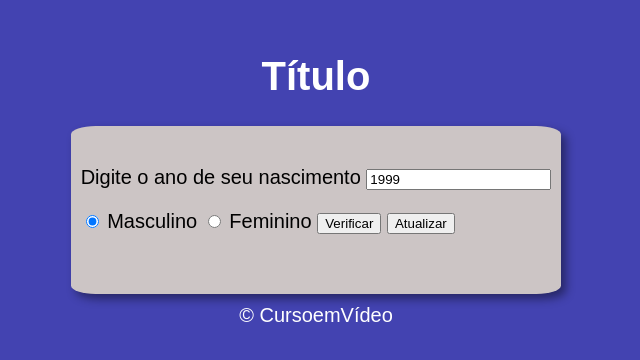
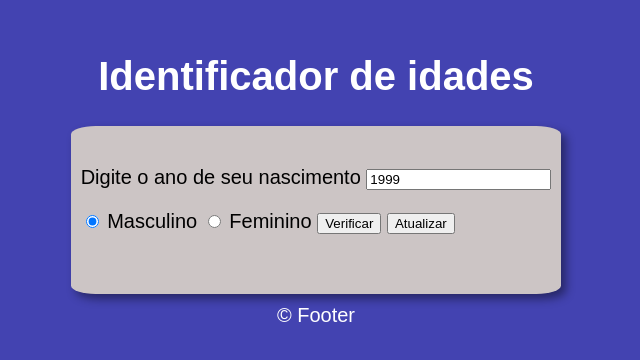
Before and after one commit to iMatheusouza/CeV-Exercicio, a plain HTML site: page index.html in a window 1280 px wide. Shown: the part 218-578 px from the top of the page, without its empty margins (324-964 px from the left). Drawn offline with Linux system fonts and the light colour scheme.

Commit message:
Title and copyright update

```diff
--- a/index.html
+++ b/index.html
@@ -10,7 +10,7 @@
 
   <body>
     <header>
-      <h1>Título</h1>
+      <h1>Identificador de idades</h1>
     </header>
 
       <section>
@@ -33,7 +33,7 @@
         </div>
       </section>
 
-    <footer>&copy; CursoemVídeo</footer>
+    <footer>&copy; Footer</footer>
     <script src="./script.js"></script>
   </body>
 </html>
```
